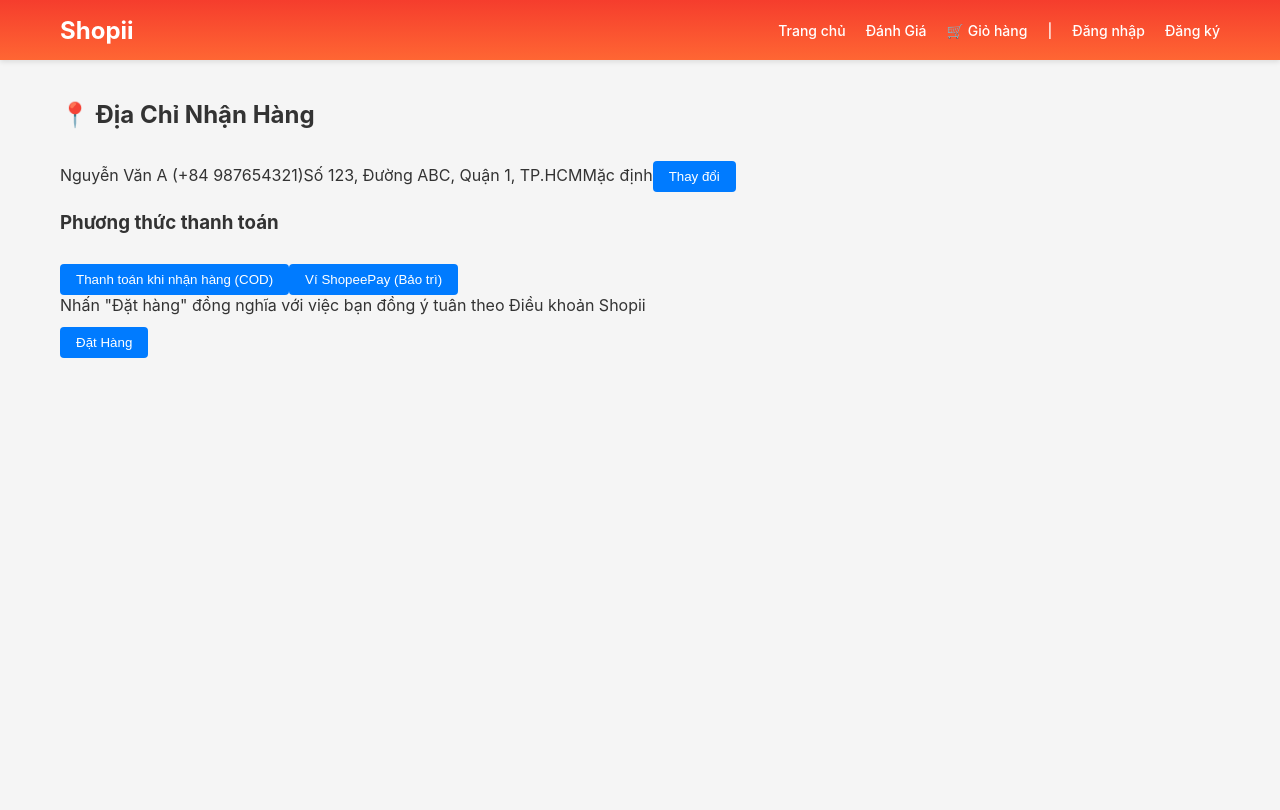
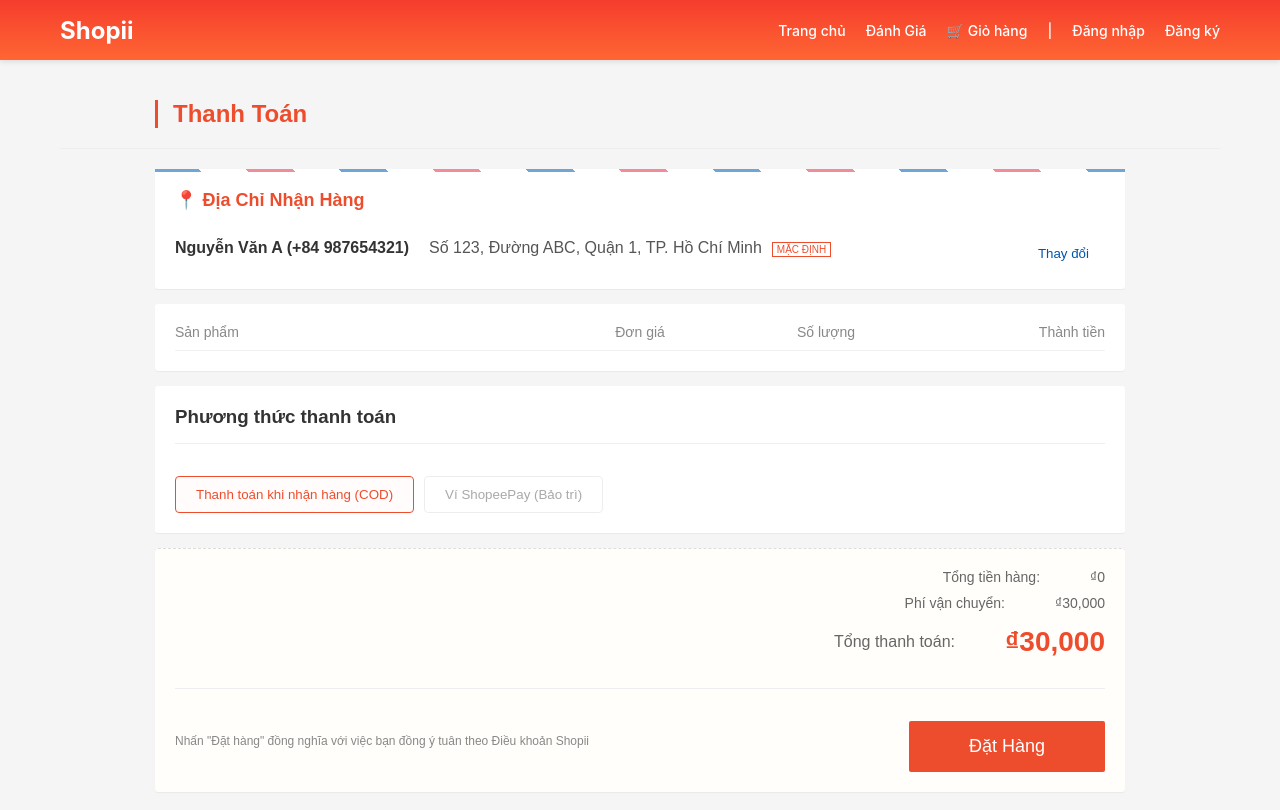
Before and after one commit to VuongZ/Shopii, a React app in the folder frontend/: page /checkout in a window 1280 px wide. Shown: the top 810 px of the page. Built offline with nearby package versions, Linux system fonts and the light colour scheme; the HTML template or start-up script is replaced by a standard one.

Commit message:
checkout

```diff
--- a/frontend/src/pages/CartPage.jsx
+++ b/frontend/src/pages/CartPage.jsx
@@ -71,6 +71,7 @@ const CartPage = () => {
       fetchCartData();
       setSelectedItems((prev) => prev.filter((itemId) => itemId !== id));
     } catch (error) {
+      console.log(error);
       alert("Xóa thất bại!");
     }
   };
--- a/frontend/src/pages/CheckoutPage.jsx
+++ b/frontend/src/pages/CheckoutPage.jsx
@@ -1,82 +1,325 @@
-import React, { useState } from 'react';
-import { useLocation, useNavigate } from 'react-router-dom';
-import cartApi from '../api/cartApi';
+import React, { useState, useEffect } from "react";
+import { useLocation, useNavigate } from "react-router-dom";
+import cartApi from "../api/cartApi";
 
 const CheckoutPage = () => {
-  const { state } = useLocation(); // Nhận dữ liệu từ CartPage
+  const { state } = useLocation();
   const navigate = useNavigate();
   const selectedItems = state?.selectedItems || [];
 
-  // Giả lập ID địa chỉ và thanh toán (Thực tế bạn phải gọi API lấy list địa chỉ)
   const [addressId] = useState(1);
   const [paymentMethod, setPaymentMethod] = useState(1);
   const [loading, setLoading] = useState(false);
+  const [cartItems, setCartItems] = useState([]);
+
+  useEffect(() => {
+    const fetchSelectedData = async () => {
+      try {
+        const response = await cartApi.getCart();
+        const allItems = Object.values(response.data || {}).flat();
+        const filtered = allItems.filter((item) =>
+          selectedItems.includes(item.id),
+        );
+        setCartItems(filtered);
+      } catch (err) {
+        console.error("Không thể lấy thông tin sản phẩm", err);
+      }
+    };
+    if (selectedItems.length > 0) fetchSelectedData();
+  }, [selectedItems]);
+
+  const totalProductPrice = cartItems.reduce(
+    (sum, item) => sum + item.price * item.quantity,
+    0,
+  );
+  const shippingFee = 30000;
 
   const handlePlaceOrder = async () => {
+    if (selectedItems.length === 0) return alert("Vui lòng chọn sản phẩm!");
     setLoading(true);
     try {
       await cartApi.checkout({
         cart_item_ids: selectedItems,
         address_id: addressId,
         payment_method_id: paymentMethod,
-        shipping_method_id: 1 // Giả lập
+        shipping_method_id: 1,
       });
       alert("🎉 Đặt hàng thành công!");
-      navigate('/orders'); // Chuyển hướng về trang lịch sử đơn
+      navigate("/orders");
     } catch (error) {
-      alert("Lỗi đặt hàng: " + (error.response?.data?.message || error.message));
+      alert(
+        "Lỗi đặt hàng: " + (error.response?.data?.message || error.message),
+      );
     } finally {
       setLoading(false);
     }
   };
 
+  // --- Style Objects (Thay thế cho Tailwind) ---
+  const styles = {
+    container: {
+      backgroundColor: "#f5f5f5",
+      minHeight: "100vh",
+      paddingBottom: "50px",
+      fontFamily: "Arial, sans-serif",
+    },
+    header: {
+      backgroundColor: "#white",
+      borderBottom: "1px solid #eee",
+      padding: "20px 0",
+      marginBottom: "20px",
+    },
+    innerContent: { maxWidth: "1000px", margin: "0 auto", padding: "0 15px" },
+    section: {
+      backgroundColor: "white",
+      padding: "20px",
+      borderRadius: "3px",
+      boxShadow: "0 1px 1px rgba(0,0,0,0.05)",
+      marginBottom: "15px",
+    },
+    addressBorder: {
+      height: "3px",
+      width: "100%",
+      background:
+        "repeating-linear-gradient(45deg, #6fa6d6, #6fa6d6 33px, transparent 0, transparent 66px, #f18d9b 0, #f18d9b 99px, transparent 0, transparent 132px)",
+      position: "absolute",
+      top: 0,
+      left: 0,
+    },
+    orangeTitle: {
+      color: "#ee4d2d",
+      fontSize: "18px",
+      fontWeight: "bold",
+      display: "flex",
+      alignItems: "center",
+      gap: "10px",
+      marginBottom: "15px",
+    },
+    productHeader: {
+      display: "grid",
+      gridTemplateColumns: "2fr 1fr 1fr 1fr",
+      color: "#888",
+      fontSize: "14px",
+      paddingBottom: "10px",
+      borderBottom: "1px solid #f1f1f1",
+    },
+    productRow: {
+      display: "grid",
+      gridTemplateColumns: "2fr 1fr 1fr 1fr",
+      alignItems: "center",
+      padding: "15px 0",
+      borderBottom: "1px solid #f9f9f9",
+    },
+    paymentBtn: (active) => ({
+      padding: "10px 20px",
+      border: active ? "1px solid #ee4d2d" : "1px solid #ddd",
+      color: active ? "#ee4d2d" : "#555",
+      backgroundColor: active ? "#fffcfb" : "white",
+      cursor: "pointer",
+      marginRight: "10px",
+    }),
+    summaryRow: {
+      display: "flex",
+      justifyContent: "flex-end",
+      gap: "50px",
+      marginBottom: "10px",
+      fontSize: "14px",
+      color: "#666",
+    },
+    totalPrice: { color: "#ee4d2d", fontSize: "28px", fontWeight: "bold" },
+    orderBtn: {
+      backgroundColor: "#ee4d2d",
+      color: "white",
+      border: "none",
+      padding: "15px 60px",
+      fontSize: "18px",
+      borderRadius: "2px",
+      cursor: "pointer",
+      transition: "0.2s",
+    },
+  };
+
   return (
-    <div className="min-h-screen bg-[#f5f5f5] pt-6 pb-20">
-      <div className="max-w-5xl mx-auto">
-
-        {/* Địa chỉ nhận hàng */}
-        <div className="bg-white p-6 shadow-sm mb-4 rounded-sm border-t-4 border-[#ee4d2d]">
-          <h2 className="text-[#ee4d2d] flex items-center gap-2 text-lg font-bold mb-3">
-             📍 Địa Chỉ Nhận Hàng
-          </h2>
-          <div className="flex items-center gap-4">
-             <span className="font-bold">Nguyễn Văn A (+84 987654321)</span>
-             <span className="text-gray-600">Số 123, Đường ABC, Quận 1, TP.HCM</span>
-             <span className="border border-[#ee4d2d] text-[#ee4d2d] text-xs px-1">Mặc định</span>
-             <button className="ml-auto text-blue-500 text-sm">Thay đổi</button>
+    <div style={styles.container}>
+      <div style={styles.header}>
+        <div style={styles.innerContent}>
+          <h1
+            style={{
+              color: "#ee4d2d",
+              margin: 0,
+              fontSize: "24px",
+              borderLeft: "3px solid #ee4d2d",
+              paddingLeft: "15px",
+            }}
+          >
+            Thanh Toán
+          </h1>
         </div>
       </div>
 
-        {/* Phương thức thanh toán */}
-        <div className="bg-white p-6 shadow-sm mb-4">
-           <h3 className="font-medium mb-4">Phương thức thanh toán</h3>
-           <div className="flex gap-4">
+      <div style={styles.innerContent}>
+        {/* Địa chỉ */}
+        <div style={{ ...styles.section, position: "relative" }}>
+          <div style={styles.addressBorder}></div>
+          <div style={styles.orangeTitle}>📍 Địa Chỉ Nhận Hàng</div>
+          <div
+            style={{
+              display: "flex",
+              justifyContent: "space-between",
+              alignItems: "center",
+            }}
+          >
+            <div>
+              <strong style={{ fontSize: "16px" }}>
+                Nguyễn Văn A (+84 987654321)
+              </strong>
+              <span style={{ marginLeft: "20px", color: "#555" }}>
+                Số 123, Đường ABC, Quận 1, TP. Hồ Chí Minh
+              </span>
+              <span
+                style={{
+                  marginLeft: "10px",
+                  border: "1px solid #ee4d2d",
+                  color: "#ee4d2d",
+                  fontSize: "10px",
+                  padding: "1px 4px",
+                  textTransform: "uppercase",
+                }}
+              >
+                Mặc định
+              </span>
+            </div>
             <button
+              style={{
+                background: "none",
+                border: "none",
+                color: "#0055aa",
+                cursor: "pointer",
+              }}
+            >
+              Thay đổi
+            </button>
+          </div>
+        </div>
+
+        {/* Sản phẩm */}
+        <div style={styles.section}>
+          <div style={styles.productHeader}>
+            <div>Sản phẩm</div>
+            <div style={{ textAlign: "center" }}>Đơn giá</div>
+            <div style={{ textAlign: "center" }}>Số lượng</div>
+            <div style={{ textAlign: "right" }}>Thành tiền</div>
+          </div>
+          {cartItems.map((item) => (
+            <div key={item.id} style={styles.productRow}>
+              <div
+                style={{ display: "flex", alignItems: "center", gap: "15px" }}
+              >
+                <img
+                  src={item.image || "https://via.placeholder.com/50"}
+                  alt=""
+                  style={{
+                    width: "50px",
+                    height: "50px",
+                    border: "1px solid #eee",
+                  }}
+                />
+                <span style={{ fontSize: "14px" }}>{item.name}</span>
+              </div>
+              <div style={{ textAlign: "center" }}>
+                ₫{Number(item.price).toLocaleString()}
+              </div>
+              <div style={{ textAlign: "center" }}>{item.quantity}</div>
+              <div style={{ textAlign: "right", fontWeight: "bold" }}>
+                ₫{(item.price * item.quantity).toLocaleString()}
+              </div>
+            </div>
+          ))}
+        </div>
+
+        {/* Thanh toán */}
+        <div style={styles.section}>
+          <h3
+            style={{
+              borderBottom: "1px solid #eee",
+              paddingBottom: "15px",
+              marginTop: 0,
+            }}
+          >
+            Phương thức thanh toán
+          </h3>
+          <div style={{ marginTop: "20px" }}>
+            <button
+              style={styles.paymentBtn(paymentMethod === 1)}
               onClick={() => setPaymentMethod(1)}
-                className={`px-4 py-2 border rounded-sm ${paymentMethod === 1 ? 'border-[#ee4d2d] text-[#ee4d2d]' : 'border-gray-300'}`}
             >
               Thanh toán khi nhận hàng (COD)
             </button>
-              <button disabled className="px-4 py-2 border border-gray-200 text-gray-300 cursor-not-allowed">
+            <button
+              style={{
+                ...styles.paymentBtn(false),
+                opacity: 0.5,
+                cursor: "not-allowed",
+              }}
+              disabled
+            >
               Ví ShopeePay (Bảo trì)
             </button>
           </div>
         </div>
 
-        {/* Nút đặt hàng */}
-        <div className="bg-white p-6 shadow-sm flex items-center justify-end border-t gap-4">
-           <div className="text-sm text-gray-500">
-              Nhấn "Đặt hàng" đồng nghĩa với việc bạn đồng ý tuân theo Điều khoản Shopii
+        {/* Tổng kết và nút đặt hàng */}
+        <div
+          style={{
+            ...styles.section,
+            backgroundColor: "#fffefb",
+            borderTop: "1px dashed #ddd",
+            textAlign: "right",
+          }}
+        >
+          <div style={styles.summaryRow}>
+            <span>Tổng tiền hàng:</span>
+            <span>₫{totalProductPrice.toLocaleString()}</span>
           </div>
+          <div style={styles.summaryRow}>
+            <span>Phí vận chuyển:</span>
+            <span>₫{shippingFee.toLocaleString()}</span>
+          </div>
+          <div
+            style={{
+              ...styles.summaryRow,
+              alignItems: "center",
+              marginTop: "15px",
+            }}
+          >
+            <span style={{ fontSize: "16px" }}>Tổng thanh toán:</span>
+            <span style={styles.totalPrice}>
+              ₫{(totalProductPrice + shippingFee).toLocaleString()}
+            </span>
+          </div>
+          <div
+            style={{
+              marginTop: "30px",
+              borderTop: "1px solid #eee",
+              paddingTop: "20px",
+              display: "flex",
+              justifyContent: "space-between",
+              alignItems: "center",
+            }}
+          >
+            <span style={{ color: "#888", fontSize: "12px" }}>
+              Nhấn "Đặt hàng" đồng nghĩa với việc bạn đồng ý tuân theo Điều
+              khoản Shopii
+            </span>
             <button
               onClick={handlePlaceOrder}
-             disabled={loading}
-             className="bg-[#ee4d2d] text-white px-12 py-3 rounded-sm text-lg font-medium hover:bg-[#d73211] shadow-lg disabled:opacity-70"
+              disabled={loading || cartItems.length === 0}
+              style={{ ...styles.orderBtn, opacity: loading ? 0.7 : 1 }}
             >
-             {loading ? 'Đang xử lý...' : 'Đặt Hàng'}
+              {loading ? "Đang xử lý..." : "Đặt Hàng"}
             </button>
           </div>
-
+        </div>
       </div>
     </div>
   );
```
Lines whose indentation alone changed are shown as unchanged.
